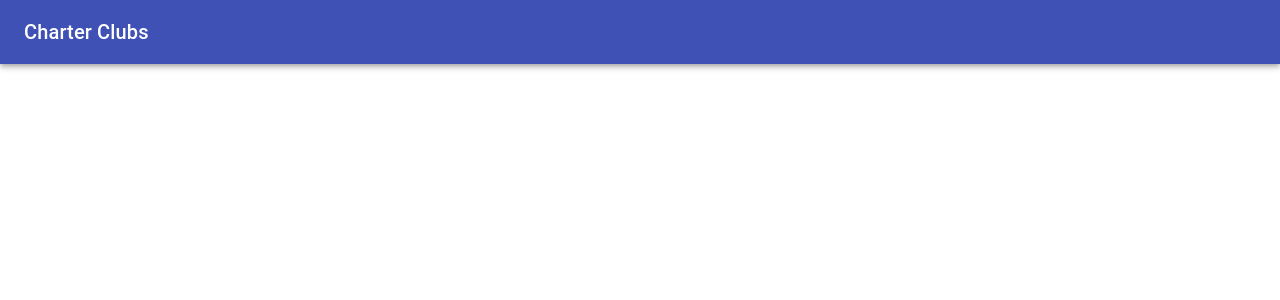
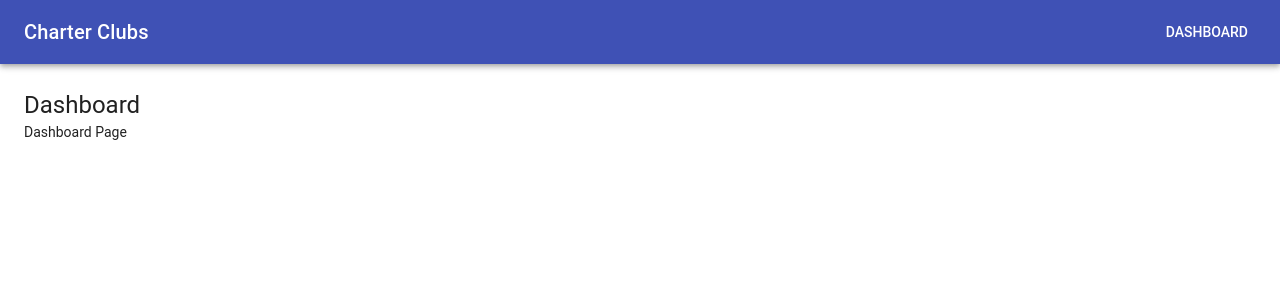
Before and after one commit to gunama12/charter-club, a React (Create React App) app: page / in a window 1280 px wide. Shown: the top 300 px of the page. Built offline with nearby package versions, Linux system fonts and the light colour scheme.

Commit message:
Change style

```diff
--- a/src/App.js
+++ b/src/App.js
@@ -1,24 +1,42 @@
 import React, { Component } from 'react';
 import { Styles } from './Styles';
+import { withStyles } from '@material-ui/core/styles';
 import AppBar from '@material-ui/core/AppBar';
 import Toolbar from '@material-ui/core/Toolbar';
 import Typography from '@material-ui/core/Typography';
-import Menu from '@material-ui/core/Menu';
+import PropTypes from 'prop-types';
+import Button from '@material-ui/core/Button';
+import Grid from '@material-ui/core/Grid';
 
 class App extends Component {
   render() {
+  	const { classes } = this.props;
     return (
-    	<div className={Styles.root}>
+    	<div className={classes.root}>
       		<AppBar position="static">
         		<Toolbar>
-          			<Typography variant="h6" color="inherit">
+          			<Typography variant="h6" color="inherit" className={classes.grow}>
             			Charter Clubs
           			</Typography>
+          			<Button color="inherit">Dashboard</Button>
         		</Toolbar>
       		</AppBar>
+
+        		<Grid item xs={12} container justify="center" direction="column" className={classes.paper}>
+        			<Typography variant="h5" component="h3">
+          			Dashboard
+        		</Typography>
+        		<Typography component="p">
+          			Dashboard Page
+        		</Typography>
+        		</Grid>
     	</div>
     );
   }
 }
 
-export default App;
+App.propTypes = {
+  classes: PropTypes.object.isRequired,
+};
+
+export default withStyles(Styles)(App);
--- a/src/Styles.js
+++ b/src/Styles.js
@@ -1,4 +1,4 @@
-export const Styles = {
+export const Styles = theme => ({
   root: {
     flexGrow: 1,
   },
@@ -9,4 +9,10 @@ export const Styles = {
     marginLeft: -12,
     marginRight: 20,
   },
-};
+  paper: {
+    ...theme.mixins.gutters(),
+    paddingTop: theme.spacing.unit * 2,
+    paddingBottom: theme.spacing.unit * 2,
+    marginTop: 10
+  }
+});
```
